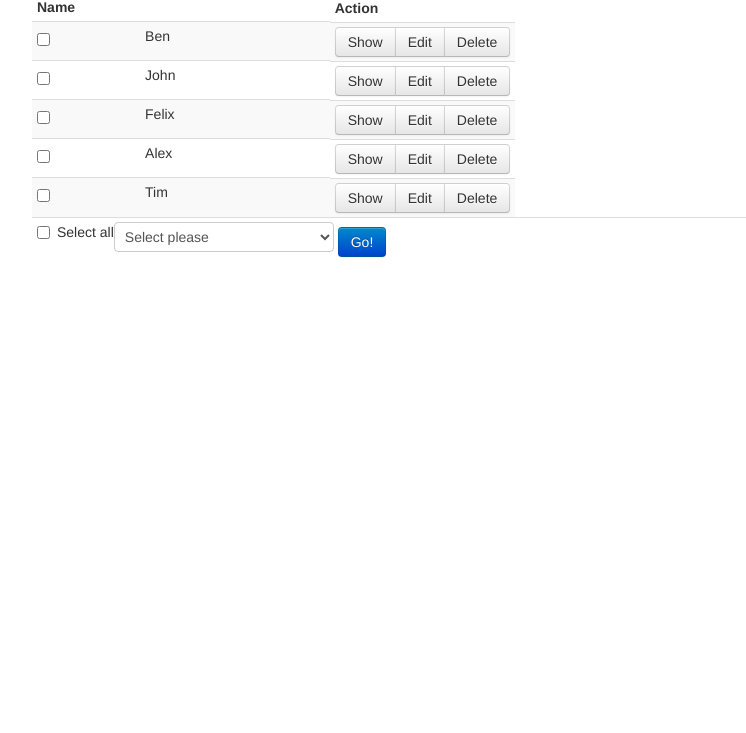
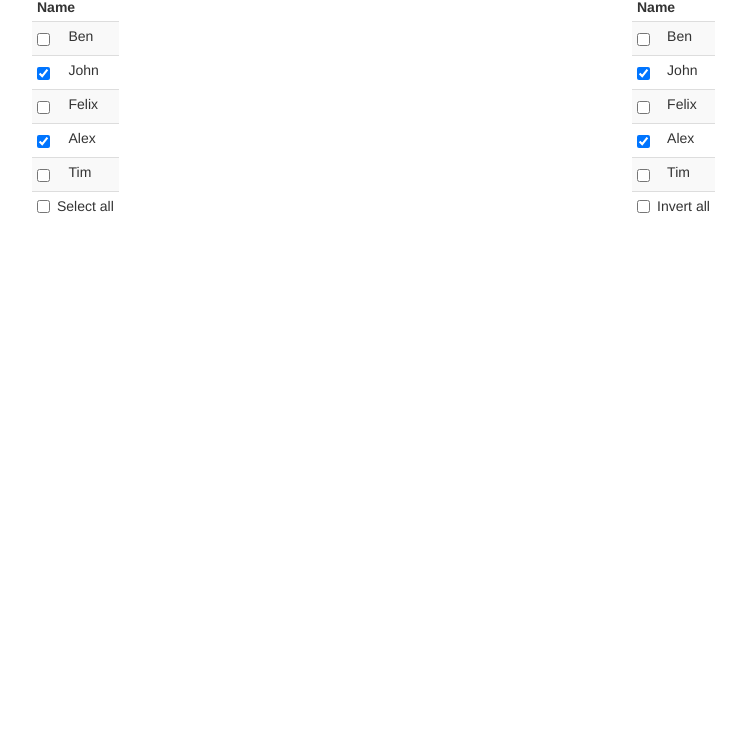
Before and after one commit to bogomolov-dev/checkboxToggleizr, a website: page index.html in a window 1280 px wide. Shown: the part 67-800 px from the top of the page, without its empty margins (23-769 px from the left). Drawn offline with nearby package versions, Linux system fonts and the light colour scheme.

Commit message:
Add a demo

```diff
--- a/index.html
+++ b/index.html
@@ -15,74 +15,80 @@
   <body>
 
     <div id="container" class="container">
-      <h1>checkboxToggleizr Demo</h1>
-      <form action="" method="post">
-        <table class="table table-striped table-condensed">
+      <h1>checkboxToggleizr » Demo</h1>
+      <form class="row-fluid" action="" method="post">
+        <table class="table table-striped table-condensed span6">
           <caption></caption>
           <thead>
             <tr>
               <th colspan="2">Name</th>
-              <th>Action</th>
             </tr>
           </thead>
           <tfoot>
             <tr>
-              <th colspan="3">
+              <th colspan="2">
                 <label class="pull-left checkbox"><input type="checkbox" data-reference="items[]" name="select-all" id="select-all" value="" /> Select all</label>
-                <select class="" id="actions" name="action">
-                  <option label="" value="">Select please</option>
-                  <option label="Delete" value="1">Delete</option>
-                </select>
-                <input class="btn btn-primary" type="submit" value="Go!" />
-
               </th>
             </tr>
           </tfoot>
           <tbody>
             <tr>
-              <td><input type="checkbox" name="items[]" value="1" /></td>
-              <td>Ben</td>
-              <td class="btn-group">
-                <button class="btn">Show</button>
-                <button class="btn">Edit</button>
-                <button class="btn">Delete</button>
-              </td>
+              <td><input type="checkbox" name="items[]" id="item-1" value="1" /></td>
+              <td><label for="item-1">Ben</label></td>
             </tr>
             <tr>
-              <td><input type="checkbox" name="items[]" value="2" /></td>
-              <td>John</td>
-              <td class="btn-group">
-                <button class="btn">Show</button>
-                <button class="btn">Edit</button>
-                <button class="btn">Delete</button>
-              </td>
+              <td><input type="checkbox" name="items[]" id="item-2" value="2" checked /></td>
+              <td><label for="item-2">John</label></td>
             </tr>
             <tr>
-              <td><input type="checkbox" name="items[]" value="3" /></td>
-              <td>Felix</td>
-              <td class="btn-group">
-                <button class="btn">Show</button>
-                <button class="btn">Edit</button>
-                <button class="btn">Delete</button>
-              </td>
+              <td><input type="checkbox" name="items[]" id="item-3" value="3" /></td>
+              <td><label for="item-3">Felix</label></td>
             </tr>
             <tr>
-              <td><input type="checkbox" name="items[]" value="4" /></td>
-              <td>Alex</td>
-              <td class="btn-group">
-                <button class="btn">Show</button>
-                <button class="btn">Edit</button>
-                <button class="btn">Delete</button>
-              </td>
+              <td><input type="checkbox" name="items[]" id="item-4" value="4" checked /></td>
+              <td><label for="item-4">Alex</label></td>
             </tr>
             <tr>
-              <td><input type="checkbox" name="items[]" value="5" /></td>
-              <td>Tim</td>
-              <td class="btn-group">
-                <button class="btn">Show</button>
-                <button class="btn">Edit</button>
-                <button class="btn">Delete</button>
-              </td>
+              <td><input type="checkbox" name="items[]" id="item-5" value="5" /></td>
+              <td><label for="item-5">Tim</label></td>
+            </tr>
+          </tbody>
+        </table>
+
+        <table class="table table-striped table-condensed span6">
+          <caption></caption>
+          <thead>
+            <tr>
+              <th colspan="2">Name</th>
+            </tr>
+          </thead>
+          <tfoot>
+            <tr>
+              <th colspan="2">
+                <label class="pull-left checkbox"><input type="checkbox" data-reference="invert-items[]" name="invert-all" id="invert-all" value="" /> Invert all</label>
+              </th>
+            </tr>
+          </tfoot>
+          <tbody>
+            <tr>
+              <td><input type="checkbox" name="invert-items[]" id="invert-item-1" value="1" /></td>
+              <td><label for="invert-item-1">Ben</label></td>
+            </tr>
+            <tr>
+              <td><input type="checkbox" name="invert-items[]" id="invert-item-2" value="2" checked /></td>
+              <td><label for="invert-item-2">John</label></td>
+            </tr>
+            <tr>
+              <td><input type="checkbox" name="invert-items[]" id="invert-item-3" value="3" /></td>
+              <td><label for="invert-item-3">Felix</label></td>
+            </tr>
+            <tr>
+              <td><input type="checkbox" name="invert-items[]" id="invert-item-4" value="4" checked /></td>
+              <td><label for="invert-item-4">Alex</label></td>
+            </tr>
+            <tr>
+              <td><input type="checkbox" name="invert-items[]" id="invert-item-5" value="5" /></td>
+              <td><label for="invert-item-5">Tim</label></td>
             </tr>
           </tbody>
         </table>
@@ -91,12 +97,15 @@
     </div>
     <script src="http://ajax.googleapis.com/ajax/libs/jquery/1.8/jquery.min.js"></script>
     <script src="dist/jquery.checkboxToggleizr.min.js"></script>
-    <!--<script src="src/jquery.checkboxToggleizr.js"></script>-->
     <script>
       $(document).ready(function() {
 
         $('#select-all').checkboxToggleizr({
           invert: false
+        });
+
+        $('#invert-all').checkboxToggleizr({
+          invert: true
         });
 
       });
```
